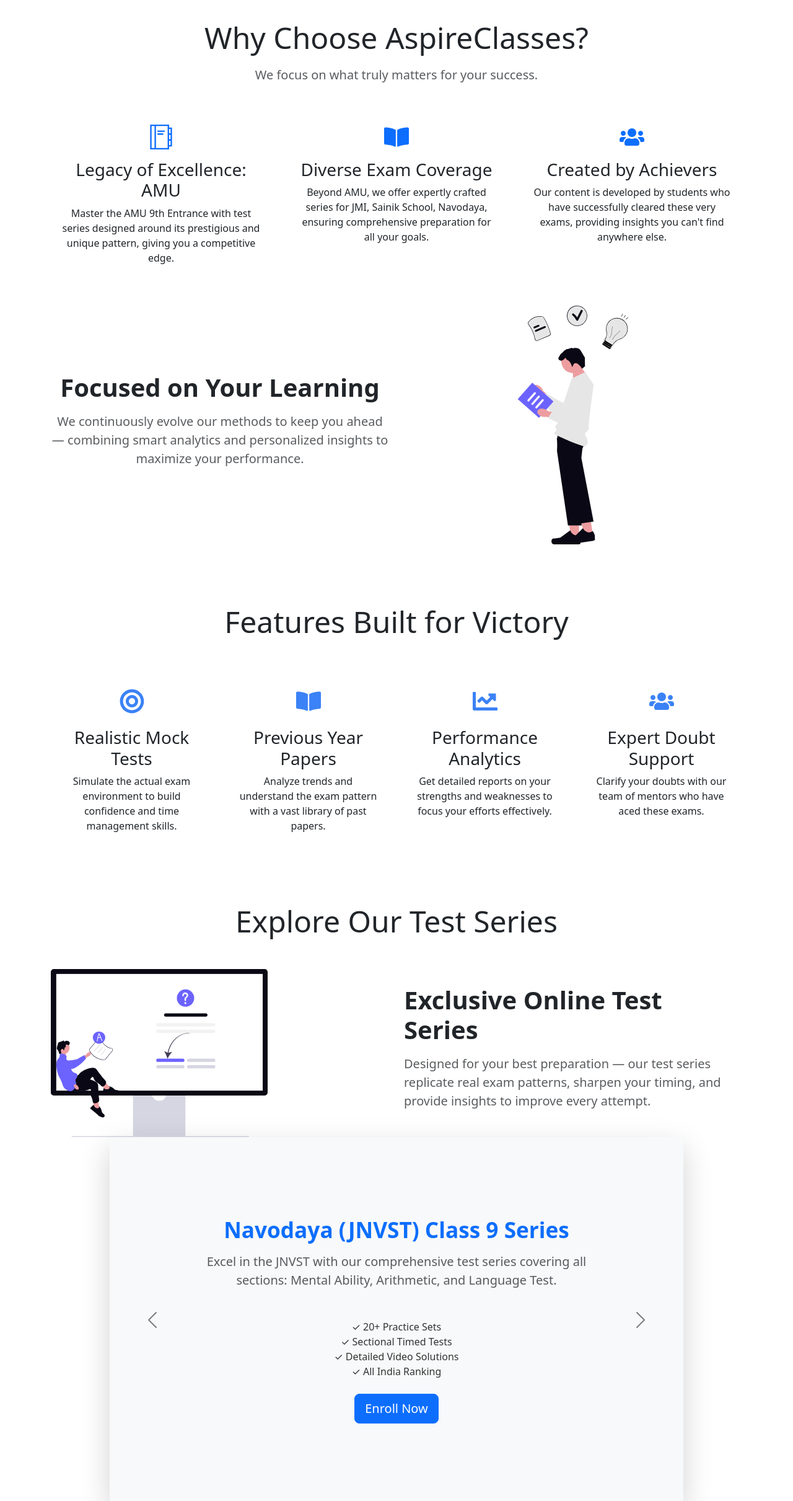
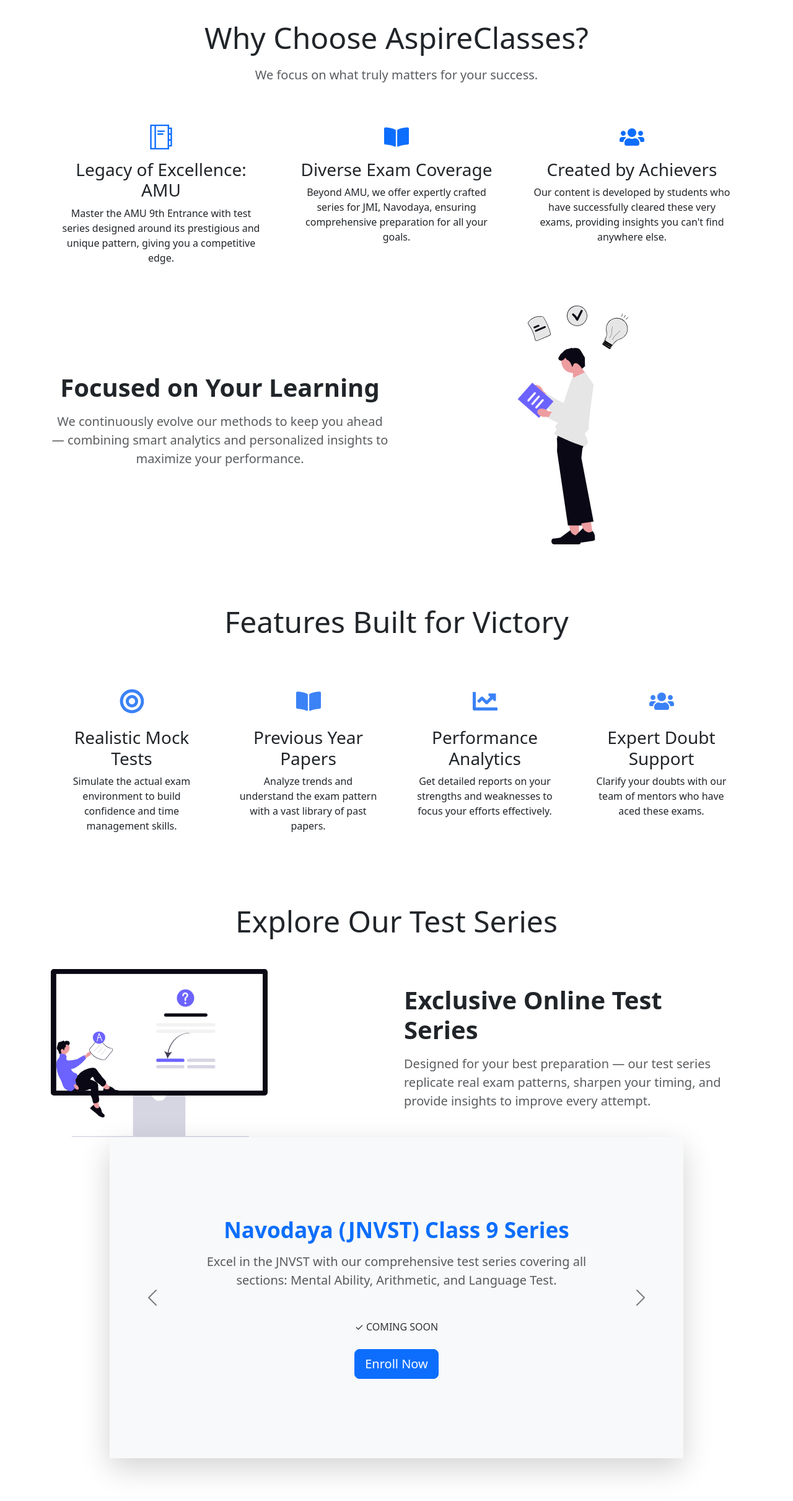
Before and after one commit to dhruvmittal41/AspireClasses, a React (Vite) app in the folder frontend/: page / in a window 1280 px wide. Shown: the part 938-3359 px from the top of the page at 62% size. Built offline with nearby package versions, Linux system fonts and the light colour scheme.

Commit message:
Landing_Page_Navbar

```diff
--- a/frontend/src/Pages/Home_Page/Home_Page.jsx
+++ b/frontend/src/Pages/Home_Page/Home_Page.jsx
@@ -120,9 +120,9 @@ const HomePage = () => {
                 key={item.name}
                 active={activeItem === item.name}
                 onClick={() => handleMenuClick(item.name)}
-                className={`d-flex align-items-center nav-item-link ${
-                  activeItem === item.name ? "active" : ""
-                }`}
+                // No need for the extra ternary operator for the 'active' class
+                // The `active` prop handles this for you.
+                className="d-flex align-items-center nav-item-link"
               >
                 {item.icon}
                 <span className="ms-2">{item.name}</span>
@@ -166,14 +166,22 @@ const HomePage = () => {
             variant="outline-light"
             className="menu-toggle"
             onClick={() => setSidebarOpen(true)}
+            aria-label="Toggle navigation" // <-- IMPROVEMENT: Added for accessibility
+            aria-controls="mobile-sidebar" // <-- IMPROVEMENT: Points to the sidebar
           >
             ☰
           </Button>
-          <Navbar.Brand className="brand-logo">AspireClasses</Navbar.Brand>
+
+          {/* IMPROVEMENT: Use the image logo for brand consistency */}
+          <Navbar.Brand className="brand-logo">
+            <img src={logo} alt="PrepSphere Logo" className="nav-logo-img" />
+          </Navbar.Brand>
+
+          {/* Profile dropdown remains the same */}
           <Nav>
             <NavDropdown
               title={profileMenuTitle}
-              id="profile-dropdown"
+              id="profile-dropdown-mobile" // Use a unique id
               align="end"
             >
               <NavDropdown.Item onClick={() => handleMenuClick("Profile")}>
@@ -193,6 +201,7 @@ const HomePage = () => {
         show={isSidebarOpen}
         onHide={() => setSidebarOpen(false)}
         className="sidebar-mobile"
+        id="mobile-sidebar" // <-- IMPROVEMENT: Add ID for aria-controls
       >
         <Offcanvas.Header closeButton>
           <Offcanvas.Title>Menu</Offcanvas.Title>
@@ -203,7 +212,8 @@ const HomePage = () => {
               <Nav.Link
                 key={item.name}
                 active={activeItem === item.name}
-                onClick={() => handleMenuClick(item.name)}
+                // Use the new handler here
+                onClick={() => handleMobileMenuClick(item.name)}
                 className={`d-flex align-items-center sidebar-btn ${
                   activeItem === item.name ? "active" : ""
                 }`}
@@ -213,6 +223,7 @@ const HomePage = () => {
               </Nav.Link>
             ))}
           </Nav>
+          {/* This section remains the same */}
           <div className="p-2">
             <Button
               variant="danger"
--- a/frontend/src/Pages/Landing_Page/Landing_Page.jsx
+++ b/frontend/src/Pages/Landing_Page/Landing_Page.jsx
@@ -223,7 +223,7 @@ const WhyChooseUs = () => (
           {
             icon: <FaBookOpen className="card-icon" />,
             title: "Diverse Exam Coverage",
-            text: "Beyond AMU, we offer expertly crafted series for JMI, Sainik School, Navodaya, ensuring comprehensive preparation for all your goals.",
+            text: "Beyond AMU, we offer expertly crafted series for JMI, Navodaya, ensuring comprehensive preparation for all your goals.",
           },
           {
             icon: <FaUsers className="card-icon" />,
@@ -385,33 +385,22 @@ const testSeriesData = [
     description:
       "Our flagship series, meticulously designed to match the latest AMU pattern. Gain the ultimate competitive advantage with tests created by AMU alumni.",
     features: [
-      "15+ Full-length Mock Tests",
+      "10 Mock Tests 5 full-length",
       "Chapter-wise Practice Questions",
       "Based on Latest Syllabus",
-      "Indo-Islamic Culture Coverage",
     ],
   },
   {
     title: "Navodaya (JNVST) Class 9 Series",
     description:
       "Excel in the JNVST with our comprehensive test series covering all sections: Mental Ability, Arithmetic, and Language Test.",
-    features: [
-      "20+ Practice Sets",
-      "Sectional Timed Tests",
-      "Detailed Video Solutions",
-      "All India Ranking",
-    ],
+    features: ["COMING SOON"],
   },
   {
     title: "Jamia (JMI) Series",
     description:
       "Prepare for the rigors of Entrance Examination with our targeted mock tests and performance analysis.",
-    features: [
-      "Syllabus-aligned Mock Papers",
-      "Intelligence & GK Sections",
-      "OMR Sheet Practice",
-      "Coming Soon!",
-    ],
+    features: ["COMING SOON"],
   },
 ];
 
```
